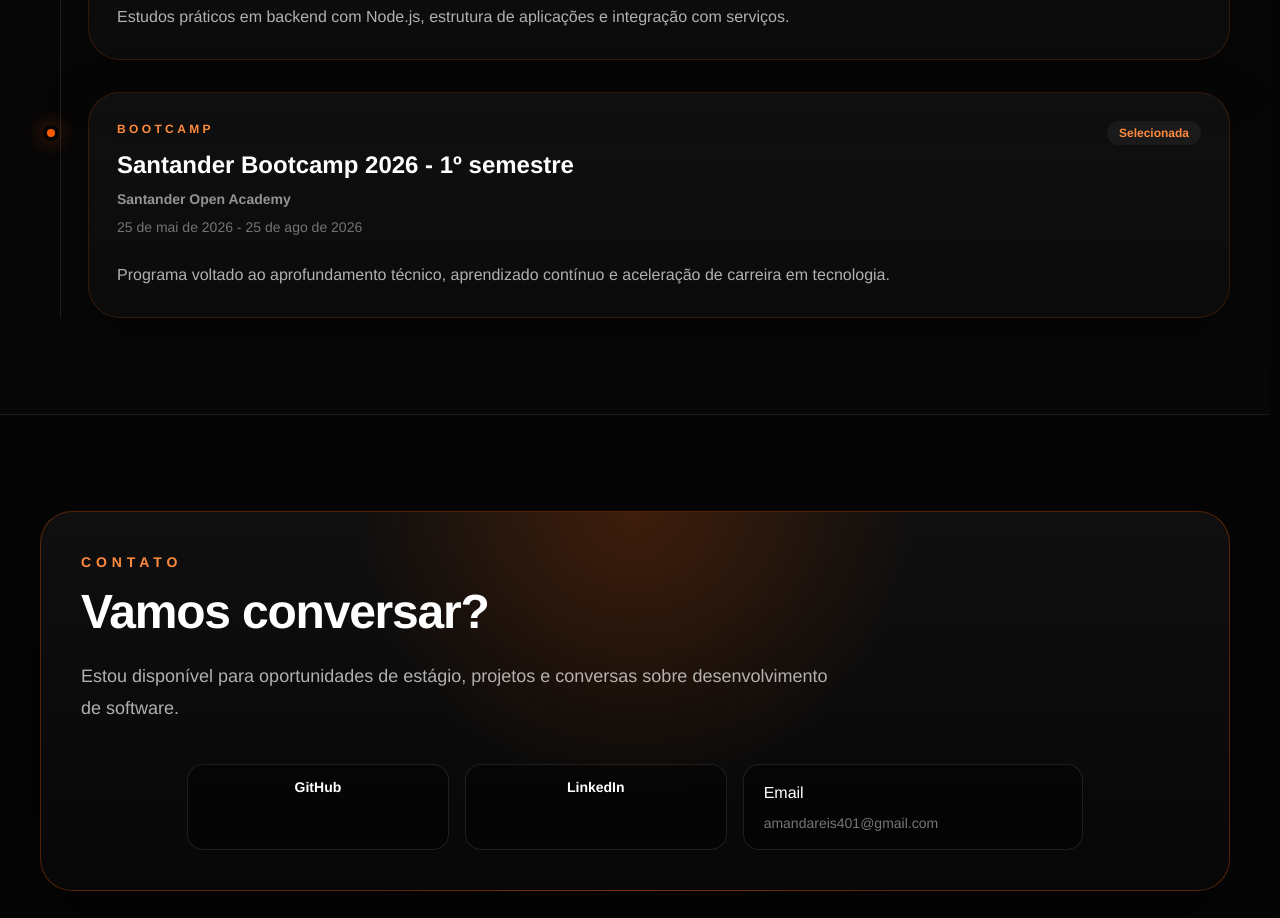
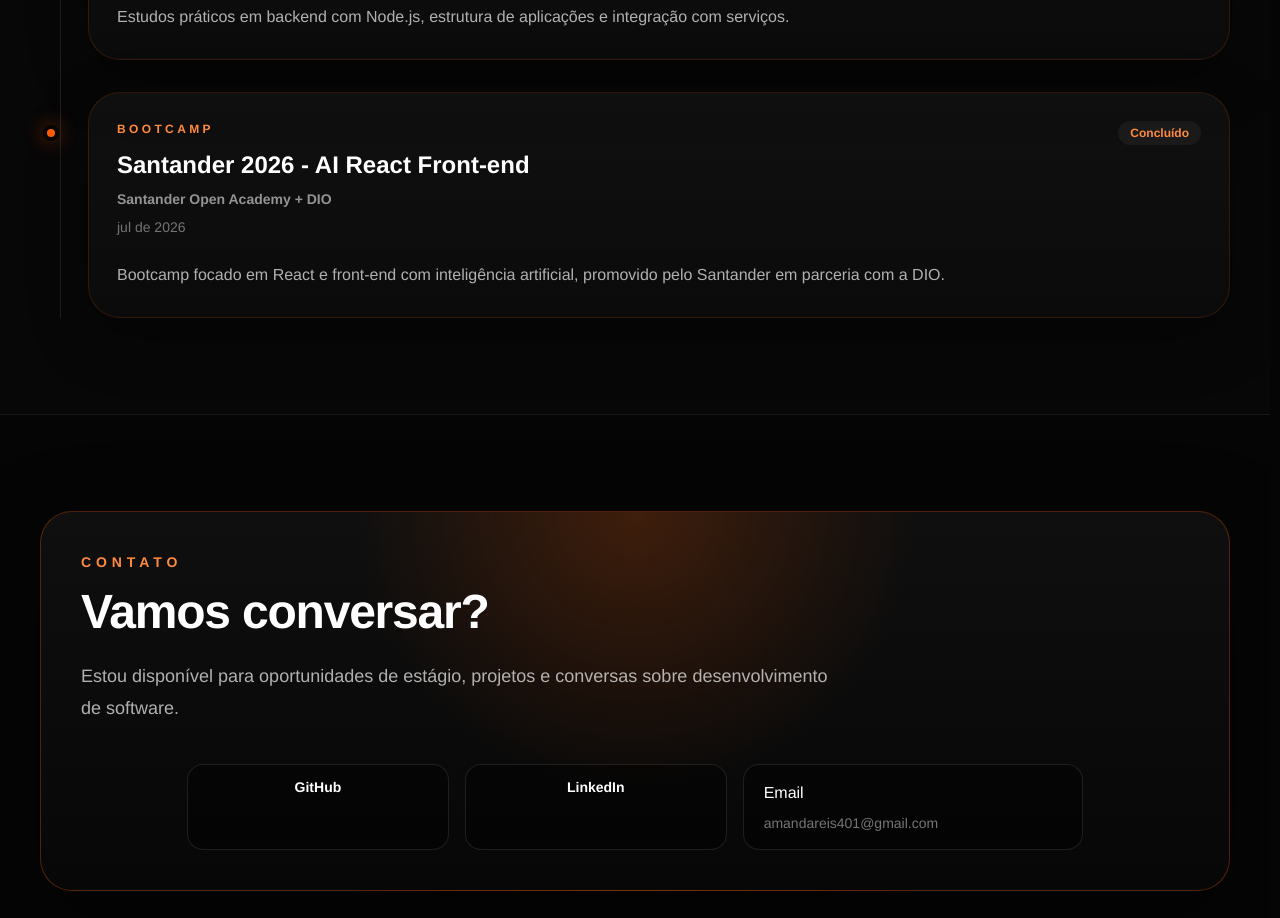
Before and after one commit to AmandaReiz/Portifolio-AmandaReis, a React (Vite) app: page / in a window 1280 px wide. Shown: the part 8180-9098 px from the top of the page. Built offline with nearby package versions, Linux system fonts and the light colour scheme.

Commit message:
Update portfolio resume and Santander React bootcamp

```diff
--- a/src/App.jsx
+++ b/src/App.jsx
@@ -258,12 +258,12 @@
     detail: "Estudos práticos em backend com Node.js, estrutura de aplicações e integração com serviços.",
   },
   {
-    title: "Santander Bootcamp 2026 - 1º semestre",
-    subtitle: "Santander Open Academy",
-    period: "25 de mai de 2026 - 25 de ago de 2026",
+    title: "Santander 2026 - AI React Front-end",
+    subtitle: "Santander Open Academy + DIO",
+    period: "jul de 2026",
     status: "Bootcamp",
-    badge: "Selecionada",
-    detail: "Programa voltado ao aprofundamento técnico, aprendizado contínuo e aceleração de carreira em tecnologia.",
+    badge: "Concluído",
+    detail: "Bootcamp focado em React e front-end com inteligência artificial, promovido pelo Santander em parceria com a DIO.",
   },
 ];
 
```
Also changed, not shown: 1 other file (tests, documents, lock files or other folders).
